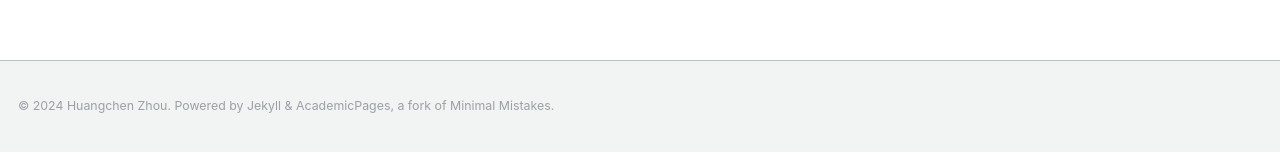
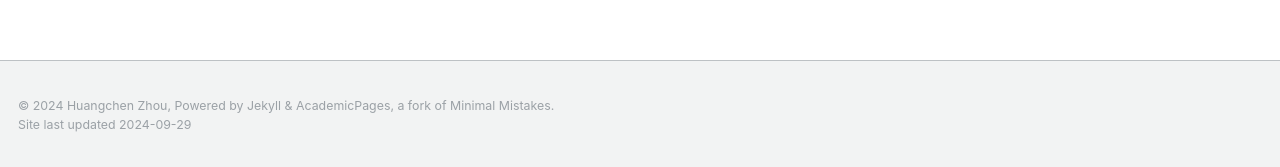
Before and after one commit to zhc515/zhc515.github.io, a Jekyll site: the page built from _pages/about.md, in a window 1280 px wide and 900 px high, scrolled down 2615 px. Shown: the part 730-897 px from the top of the window. Built offline with Jekyll 4.4.1, drawn with Linux system fonts in a browser that asks for light colours.

Commit message:
Update footer.html

```diff
--- a/_includes/footer.html
+++ b/_includes/footer.html
@@ -19,4 +19,7 @@
 </div>
 {% endif %}
 
-<div class="page__footer-copyright">&copy; {{ site.time | date: '%Y' }} {{ site.name | default: site.title }}. {{ site.data.ui-text[site.locale].powered_by | default: "Powered by" }} <a href="http://jekyllrb.com" rel="nofollow">Jekyll</a> &amp; <a href="https://github.com/academicpages/academicpages.github.io">AcademicPages</a>, a fork of <a href="https://mademistakes.com/work/minimal-mistakes-jekyll-theme/" rel="nofollow">Minimal Mistakes</a>.</div>
+<div class="page__footer-copyright">
+  &copy; {{ site.time | date: '%Y' }} {{ site.name | default: site.title }}, {{ site.data.ui-text[site.locale].powered_by | default: "Powered by" }} <a href="http://jekyllrb.com" rel="nofollow">Jekyll</a> &amp; <a href="https://github.com/academicpages/academicpages.github.io">AcademicPages</a>, a fork of <a href="https://mademistakes.com/work/minimal-mistakes-jekyll-theme/" rel="nofollow">Minimal Mistakes</a>.<br />
+  Site last updated {{ "now" | date: '%Y-%m-%d' %}}
+</div>
```
